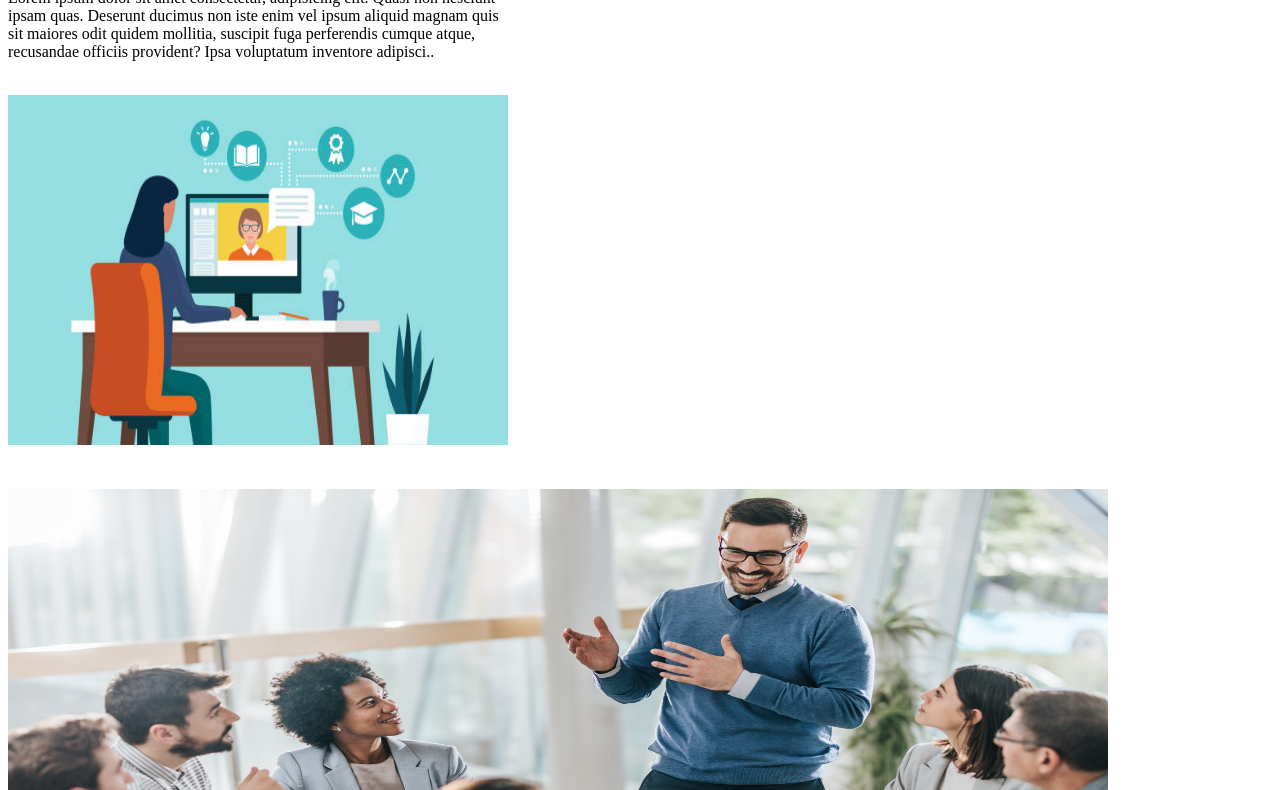
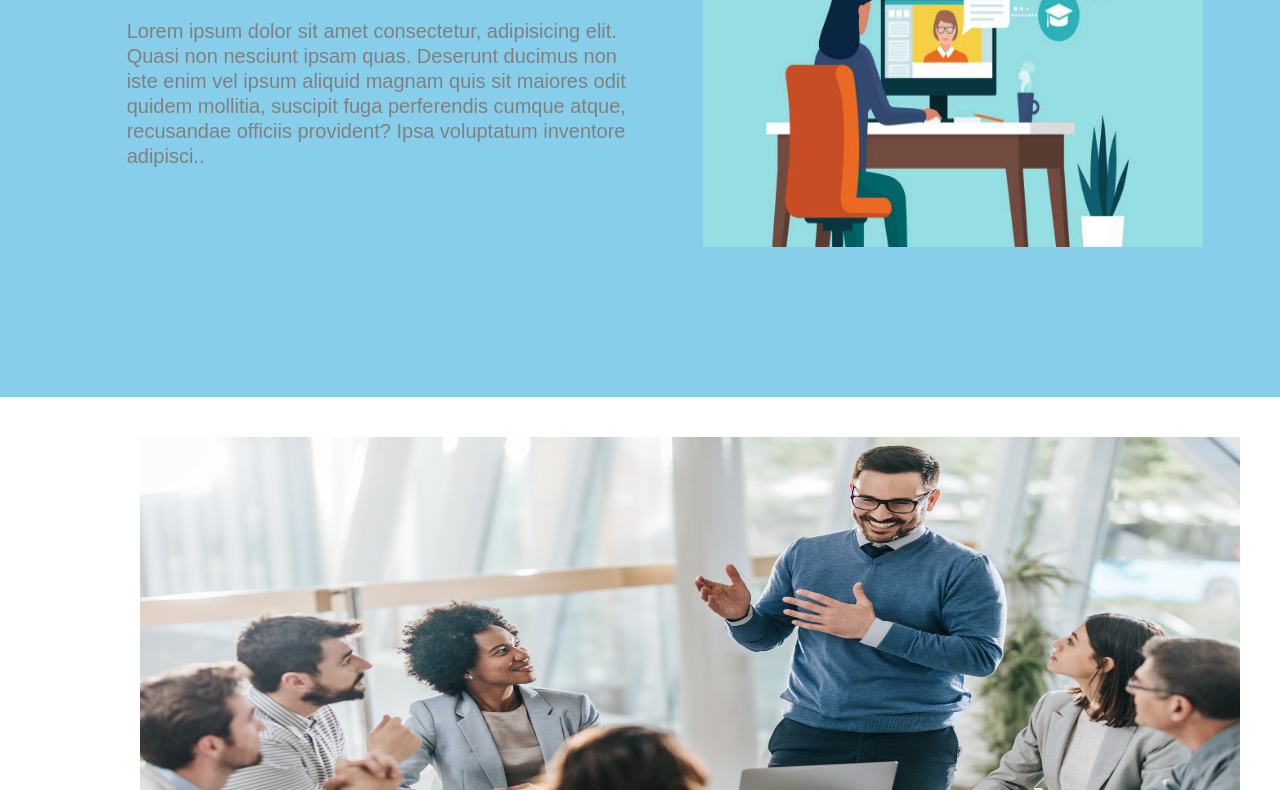
Before and after one commit to jaisharma9729/goognu2.github.io, a plain HTML site: page index.html in a window 1280 px wide. Shown: the part 133-923 px from the top of the page. Drawn offline with nearby package versions, Linux system fonts and the light colour scheme; files whose address does not match are found by name.

Commit message:
Update index.html

```diff
--- a/index.html
+++ b/index.html
@@ -7,7 +7,7 @@
     <link rel="stylesheet" href="https://cdnjs.cloudflare.com/ajax/libs/font-awesome/4.7.0/css/font-awesome.min.css">
     <link rel="stylesheet" href="https://fonts.googleapis.com/css2?family=Material+Symbols+Outlined:opsz,wght,FILL,GRAD@20..48,100..700,0..1,-50..200" />
     <title>Document</title>
-    <link rel="stylesheet" href="/goognu 2/index.css">
+    <link rel="stylesheet" href="./index.css">
 
 </head>
 
```
